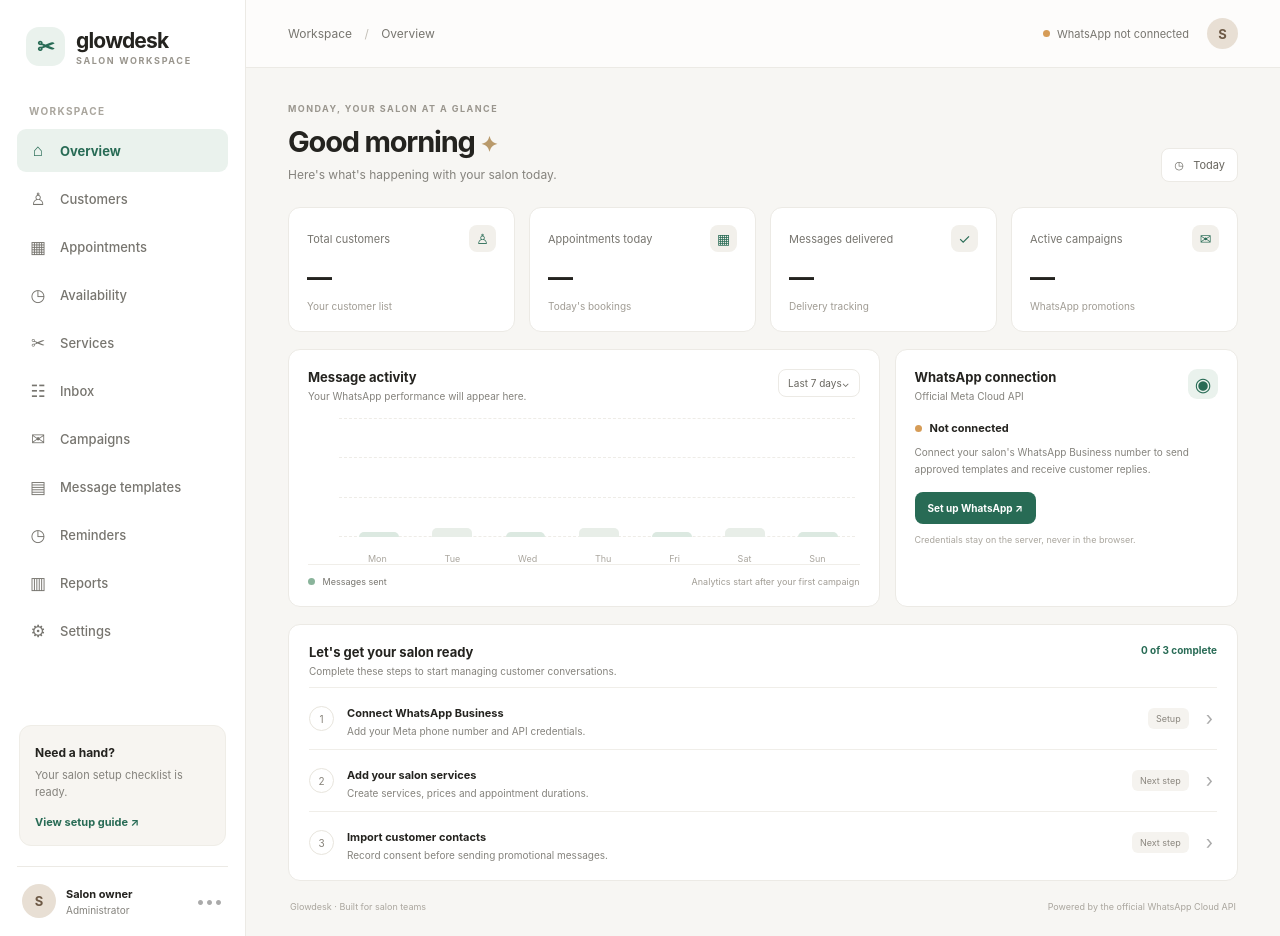
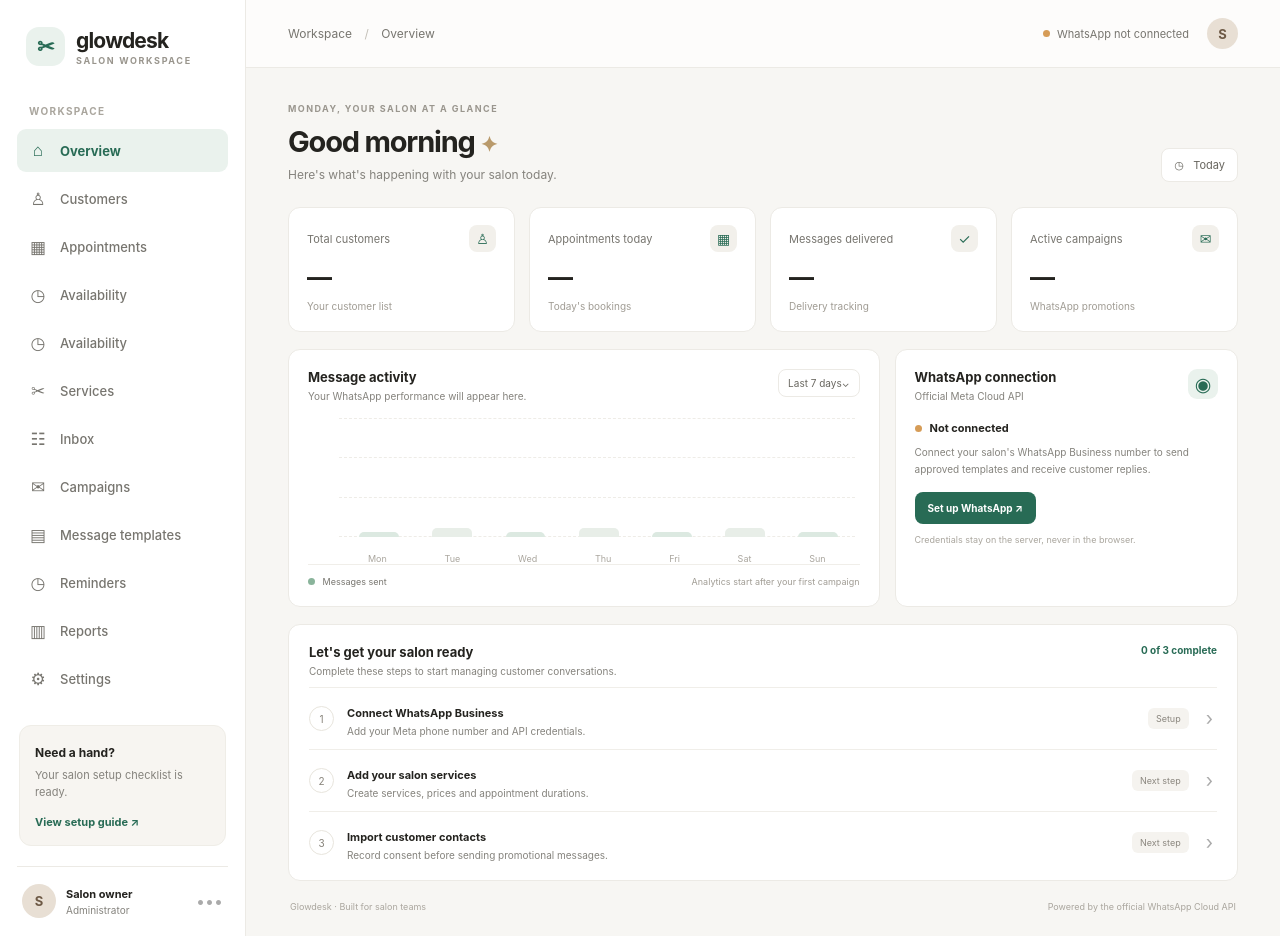
Before and after one commit to arhammohammed545-oss/Salon-whatsapp, a Next.js app: page / in a window 1280 px wide. Built offline with nearby package versions, Linux system fonts and the light colour scheme.

Commit message:
Add availability settings to home navigation

```diff
--- a/src/app/page.tsx
+++ b/src/app/page.tsx
@@ -1,5 +1,5 @@
 const navItems = [
-  ["Overview", "⌂", true, "/"], ["Customers", "♙"], ["Appointments", "▦", false, "/appointments"], ["Availability", "◷", false, "/availability"],
+  ["Overview", "⌂", true, "/"], ["Customers", "♙"], ["Appointments", "▦", false, "/appointments"], ["Availability", "◷", false, "/availability"], ["Availability", "◷", false, "/availability"],
   ["Services", "✂", false, "/services"], ["Inbox", "☷", false, "/inbox"],
   ["Campaigns", "✉"], ["Message templates", "▤"], ["Reminders", "◷"], ["Reports", "▥"], ["Settings", "⚙"]
 ] as const;
@@ -23,7 +23,7 @@ export default function Home() {
       <aside className="sidebar">
         <div className="brand"><span className="brand-mark">✂</span><span>glowdesk<small>SALON WORKSPACE</small></span></div>
         <div className="workspace-label">WORKSPACE</div>
-        <nav>{navItems.map(([label, icon, active]) => <a className={active ? "nav-link active" : "nav-link"} href={label === "Customers" ? "/customers" : label === "Appointments" ? "/appointments" : label === "Availability" ? "/availability" : label === "Services" ? "/services" : label === "Inbox" ? "/inbox" : label === "Campaigns" ? "/campaigns" : label === "Message templates" ? "/templates" : label === "Reminders" ? "/reminders" : "#"} key={label}><span>{icon}</span>{label}</a>)}</nav>
+        <nav>{navItems.map(([label, icon, active]) => <a className={active ? "nav-link active" : "nav-link"} href={label === "Customers" ? "/customers" : label === "Appointments" ? "/appointments" : label === "Availability" ? "/availability" : label === "Availability" ? "/availability" : label === "Services" ? "/services" : label === "Inbox" ? "/inbox" : label === "Campaigns" ? "/campaigns" : label === "Message templates" ? "/templates" : label === "Reminders" ? "/reminders" : "#"} key={label}><span>{icon}</span>{label}</a>)}</nav>
         <div className="sidebar-bottom"><div className="help-card"><strong>Need a hand?</strong><p>Your salon setup checklist is ready.</p><span>View setup guide ↗</span></div><div className="profile"><div className="avatar">S</div><div><strong>Salon owner</strong><small>Administrator</small></div><span className="dots">•••</span></div></div>
       </aside>
       <section className="main-area">
```
